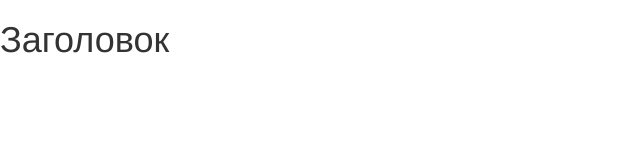
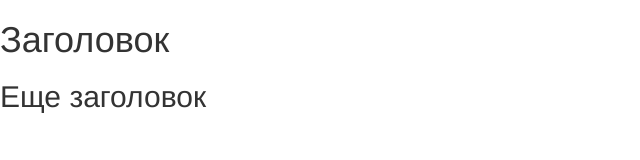
Before and after one commit to dimakolomiets/dimakolomiets.github.io, a plain HTML site: page index.html in a window 1280 px wide. Shown: the whole page, without its empty margins (0-640 px from the left). Drawn offline with nearby package versions, Linux system fonts and the light colour scheme.

Commit message:
Добавлен заголовок

```diff
--- a/index.html
+++ b/index.html
@@ -14,6 +14,7 @@
   </head>
   <body>
     <h1>Заголовок</h1>
+    <h2>Еще заголовок</h2>
 
 
 
```
